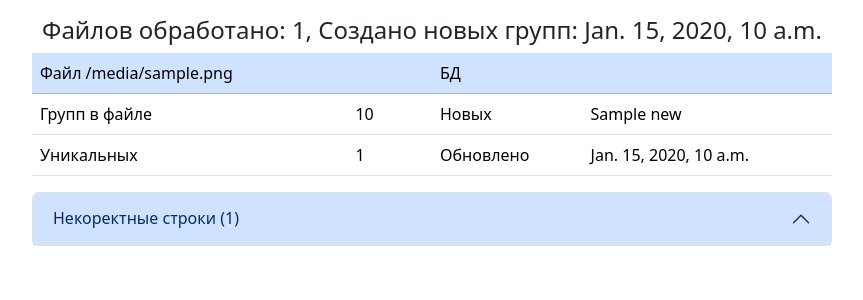
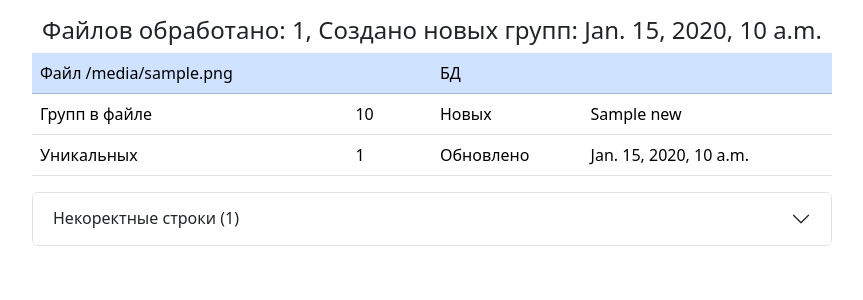
Before and after one commit to Vladiuse/FbSearcher, a Django app: template fb/ads/templates/ads/txt_load/index.html in a window 1280 px wide. Shown: the part 276-576 px from the top of the page, without its empty margins (208-1071 px from the left). Run offline with Django 4.2, Linux system fonts and the light colour scheme; the template is opened without the code that fills it: most values are stand-ins (such as "Sample title", 1, 10 or a date in 2020); some libraries are stand-ins or nearby versions.

Commit message:
fix button in accordion load txt template

```diff
--- a/fb/ads/templates/ads/txt_load/index.html
+++ b/fb/ads/templates/ads/txt_load/index.html
@@ -116,7 +116,7 @@
         <div class="accordion" id="accordionExample">
             <div class="accordion-item">
             <h2 class="accordion-header" id="headingOne">
-                <button class="accordion-button" type="button" data-bs-toggle="collapse" data-bs-target="#collapseOne" aria-expanded="true" aria-controls="collapseOne">
+                <button class="accordion-button collapsed" type="button" data-bs-toggle="collapse" data-bs-target="#collapseOne" aria-expanded="true" aria-controls="collapseOne">
                 Некоректные строки ({{reader.incorrect_lines|length}})
                 </button>
             </h2>
```
